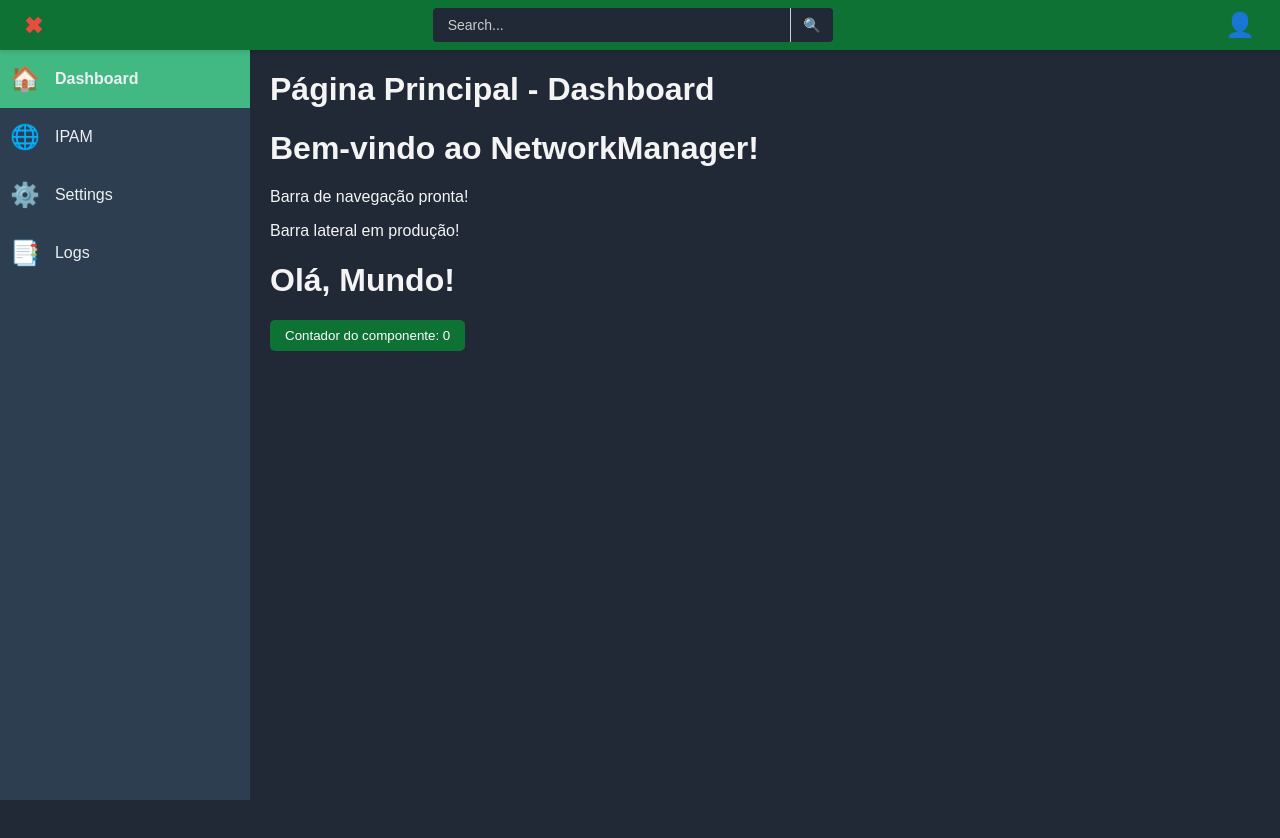
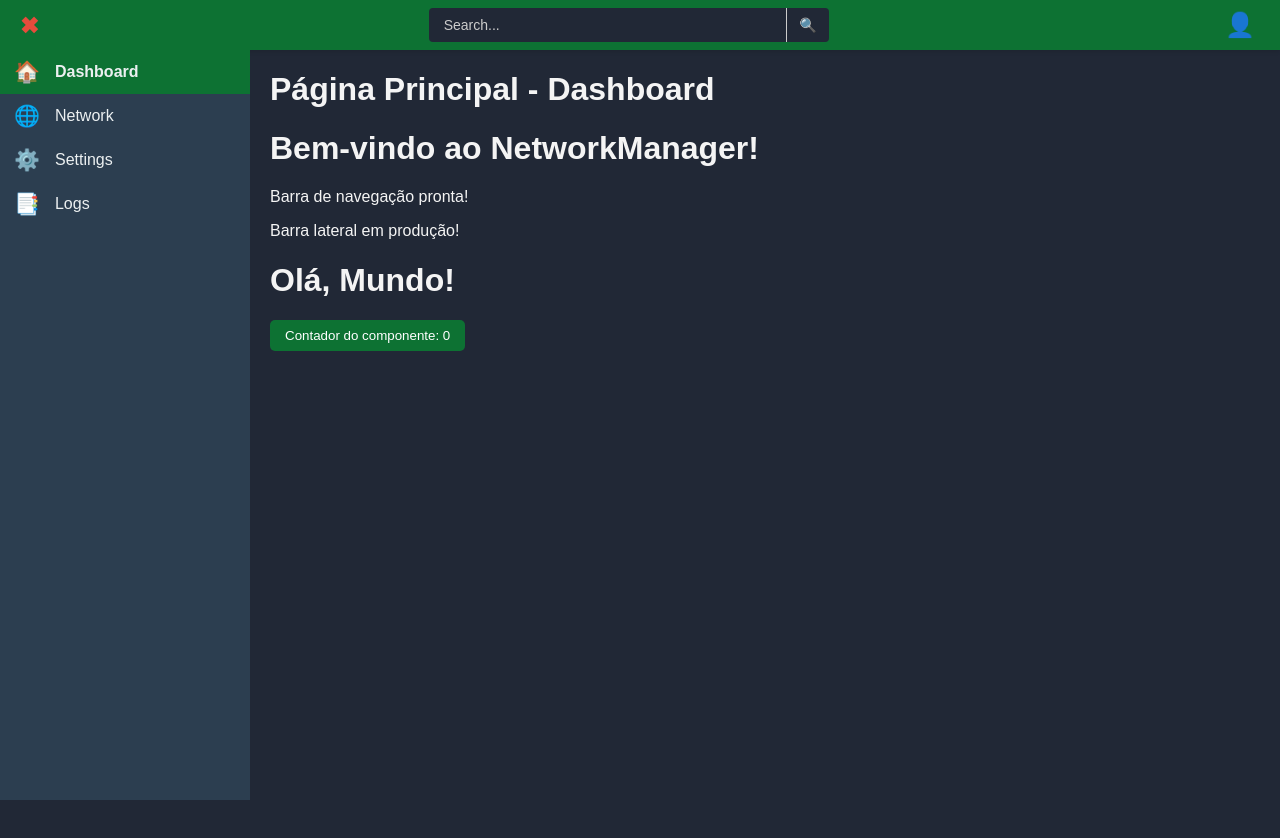
Before and after one commit to GabrielS-Goncalves/NetworkManager, a Vue app in the folder Frontend/: page / in a window 1280 px wide. Shown: the top 838 px of the page. Built offline with nearby package versions, Linux system fonts and the light colour scheme.

Commit message:
Adding tooltip (done)

```diff
--- a/Frontend/package.json
+++ b/Frontend/package.json
@@ -1,6 +1,7 @@
 {
   "name": "networkmanager",
-  "version": "0.5.0",
+  "version": "0.2.0",
+  "build": "20251028",
   "private": true,
   "type": "module",
   "engines": {
@@ -12,6 +13,7 @@
     "preview": "vite preview"
   },
   "dependencies": {
+    "axios": "^1.13.1",
     "pinia": "^3.0.3",
     "vue": "^3.5.22",
     "vue-router": "^4.5.1"
--- a/Frontend/src/App.vue
+++ b/Frontend/src/App.vue
@@ -12,11 +12,11 @@
 
 <template>
   <div id="App-container">
-    <central-navbar />
-    <CentralSidebar />
+    <CentralNavbar/>
+    <CentralSidebar/>
 
     <main :class="['Main-content', {'Sidebar-active': sidebarStore.isOpen}]">
-      <router-view />
+      <router-view/>
       <h1>Bem-vindo ao NetworkManager!</h1>
       <p>Barra de navegação pronta!</p>
       <p>Barra lateral em produção!</p>
@@ -24,7 +24,7 @@
       <!--Botão contador-->
       <div>
         <h1>{{mensagem}}</h1>
-        <contador-button />
+        <contador-button/>
       </div>
     </main>
   </div>
@@ -45,6 +45,8 @@
     padding-left: 20px;
     transition: margin-left 0.3s ease;
     min-height: 100vh;
+    position: relative;
+    z-index: 1;
   }
 
   .Main-content.Sidebar-active {
--- a/Frontend/src/components/CentralNavbar.vue
+++ b/Frontend/src/components/CentralNavbar.vue
@@ -136,7 +136,7 @@
     border: none;
     color: white;
     cursor: pointer;
-    padding: 0 8px;
+    padding: 0 4px;
     font-size: 1.2em;
     transform: opacity 0.2s;
 }
--- a/Frontend/src/components/CentralSidebar.vue
+++ b/Frontend/src/components/CentralSidebar.vue
@@ -5,9 +5,9 @@
 
     const menuItems = [
         {name: 'Dashboard', icon: '🏠', to: '/'},
-        {name: 'IPAM', icon: '🌐', to: '/ipam'},
-        {name: 'Settings', icon: '⚙️', to: '/Settings'},
-        {name: 'Logs', icon: '📑', to: '/Logs'},
+        {name: 'Network', icon: '🌐', to: '/network'},
+        {name: 'Settings', icon: '⚙️', to: '/settings'},
+        {name: 'Logs', icon: '📑', to: '/logs'},
     ];
 </script>
 
@@ -16,7 +16,7 @@
         <nav>
             <ul class="Menu-list">
                 <li v-for="item in menuItems" :key="item.name">
-                    <router-link :to="item.to" class="Menu-item" @click="sidebarStore.closeSidebar">
+                    <router-link :to="item.to" class="Menu-item" @click="sidebarStore.closeSidebar" :data-tooltip="item.name">
                         <span class="Icon">{{ item.icon }}</span>
                         <span class="Text" v-if="sidebarStore.isOpen">{{ item.name }}</span>
                     </router-link>
@@ -35,9 +35,9 @@
         width: 55px;
         background-color: #2c3e50;
         color: #ecf0f1;
-        overflow-x: hidden;
         transition: width 0.3s ease, left 0.3s ease;
-        z-index: 999;
+        transform: translateZ(0);
+        z-index: 1050;
     }
 
     .Sidebar.Is-open {
@@ -53,7 +53,8 @@
     .Menu-item {
         display: flex;
         align-items: center;
-        padding: 15px 10px;
+        position: relative;
+        padding: 10px 14px;
         text-decoration: none;
         color: #ecf0f1;
         white-space: nowrap;
@@ -65,12 +66,39 @@
     }
 
     .Menu-item.router-link-active {
-        background-color: #42b883;
+        background-color: #0d7233;
         font-weight: bold;
     }
 
+    .Menu-item::after {
+        z-index: 1100;
+        content: attr(data-tooltip);
+        position: absolute;
+        top: 50%;
+        left: calc(100% + 8px);
+        transform: translateY(-50%);
+        white-space: nowrap;
+        padding: 6px 10px;
+        background-color: #333;
+        color: white;
+        border-radius: 4px;
+        box-shadow: 0 2px 5px rgba(0, 0, 0, 0.4);
+        pointer-events: none;
+        opacity: 0;
+        transition: opacity 0.2s ease;
+    }
+
+    .Sidebar:not(.Is-open) .Menu-item:hover::after {
+        opacity: 1;
+    }
+
+    .Sidebar:not(.Is-open) .Menu-item:hover {
+         background-color: #4bc078;
+    }
+
     .Icon {
-        font-size: 1.5em;
+        font-size: 1.3em;
         margin-right: 15px;
     }
+
 </style>
--- a/Frontend/src/components/UserDropdown.vue
+++ b/Frontend/src/components/UserDropdown.vue
@@ -82,7 +82,7 @@
         border: 1px solid #ccc;
         border-radius: 4px;
         box-shadow: 0 4px 12px rgba(0, 0, 0, 0.2);
-        z-index: 1001;
+        z-index: 1010;
         padding: 0;
     }
 
--- a/Frontend/src/router/index.js
+++ b/Frontend/src/router/index.js
@@ -10,8 +10,8 @@ const router = createRouter({
       component: HomeView
     },
     {
-      path: '/ipam',
-      name: 'ipam',
+      path: '/network',
+      name: 'network',
       component: () => import('../views/IpamView.vue')
     },
     {
```
Also changed, not shown: 1 other file (tests, documents, lock files or other folders).
